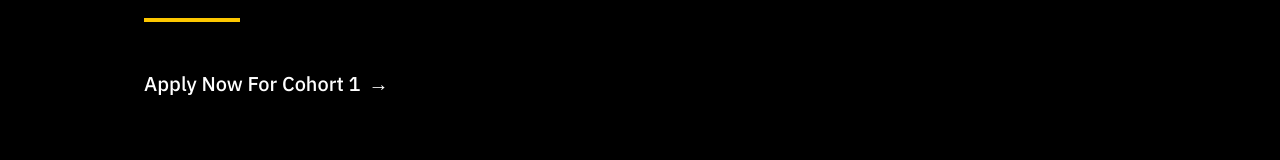
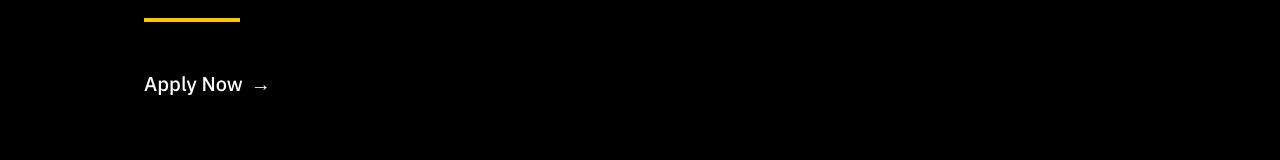
Before and after one commit to DaInfernalCoder/ultra-research-fellowship, a Next.js app: page / in a window 1280 px wide. Shown: the part 564-724 px from the top of the page. Built offline with nearby package versions, Linux system fonts and the light colour scheme.

Commit message:
couple of changes

```diff
--- a/src/components/sections/CTASection.tsx
+++ b/src/components/sections/CTASection.tsx
@@ -5,7 +5,7 @@
 export default function CTASection({ onApplyClick }: CTASectionProps) {
   return (
     <section className="min-h-screen flex items-center justify-center py-20 md:py-32 px-12 md:px-16 lg:px-20">
-      <div className="max-w-4xl mx-auto text-center">
+      <div className="max-w-6xl mx-auto text-center">
         <h2 className="text-3xl md:text-4xl lg:text-5xl font-bold mb-8">
           Start Your Research Journey
         </h2>
--- a/src/components/sections/HeroSection.tsx
+++ b/src/components/sections/HeroSection.tsx
@@ -28,7 +28,7 @@
         onClick={onApplyClick}
         className="inline-flex items-center text-lg md:text-xl font-medium hover:text-gray-300 transition-colors group"
       >
-        Apply Now For Cohort 1
+        Apply Now
         <span className="ml-2 group-hover:translate-x-1 transition-transform">
           →
         </span>
```
